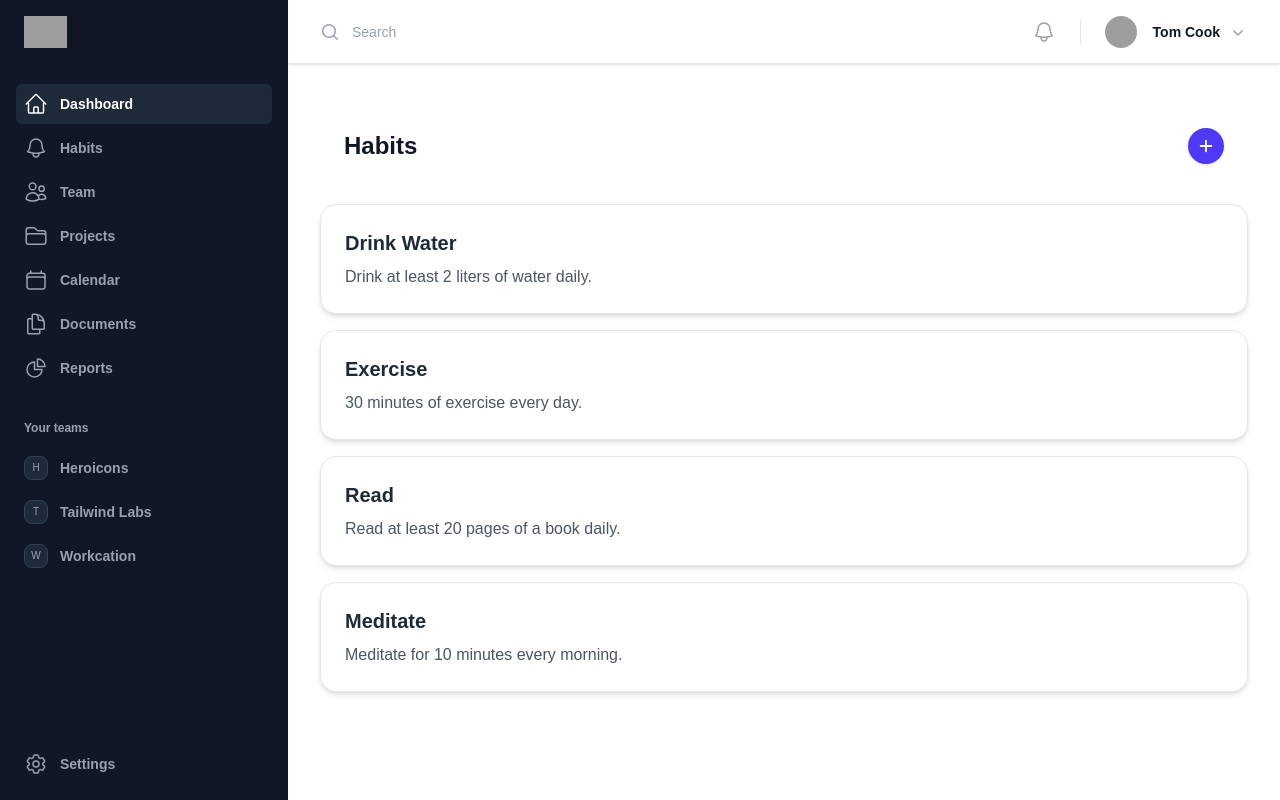
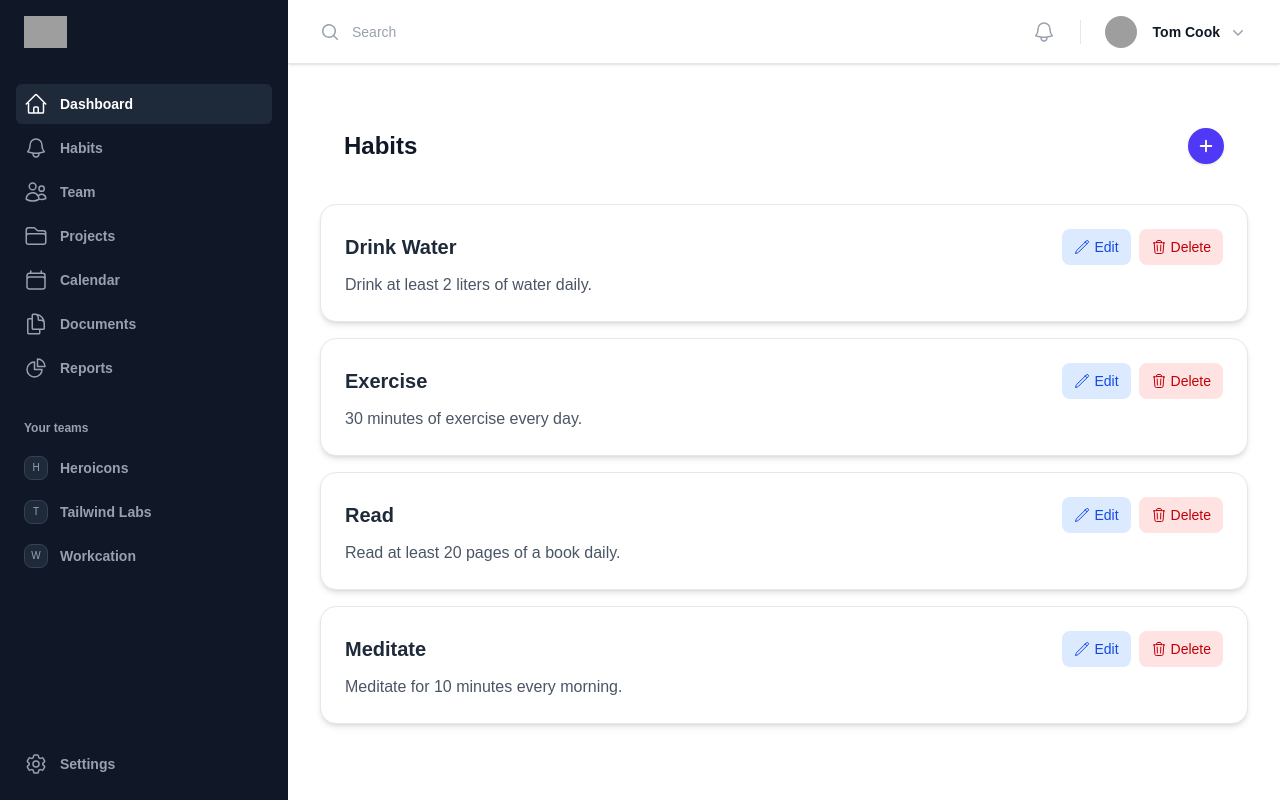
Before and after one commit to Leorev01/ProductivityApp2.0, a Next.js app: page /dashboard in a window 1280 px wide. Both pictures are taken after a click on the element "Habits". Built offline with nearby package versions, Linux system fonts and the light colour scheme; grey boxes are pictures that could not be loaded.

Commit message:
Adds edit and delte buttons to habit

```diff
--- a/app/(auth)/dashboard/components/Habit.tsx
+++ b/app/(auth)/dashboard/components/Habit.tsx
@@ -1,9 +1,26 @@
+import { TrashIcon, PencilIcon } from "@heroicons/react/24/outline";
+
 export default function Habit({ title, description }: { title: string; description: string }) {
   return (
     <div className="rounded-2xl border border-gray-200 bg-white p-6 shadow-md transition hover:shadow-xl">
-      <h3 className="text-xl font-semibold text-gray-800 mb-2">{title}</h3>
+      <div className="mb-2 flex items-center justify-between">
+        <h3 className="text-xl font-semibold text-gray-800">{title}</h3>
+        <div className="flex gap-2">
+          <button
+            type="button"
+            className="inline-flex items-center gap-1 rounded-lg bg-blue-100 px-3 py-2 text-sm font-medium text-blue-700 hover:bg-blue-200 transition cursor-pointer"
+          >
+            <PencilIcon className="h-4 w-4" /> Edit
+          </button>
+          <button
+            type="button"
+            className="inline-flex items-center gap-1 rounded-lg bg-red-100 px-3 py-2 text-sm font-medium text-red-700 hover:bg-red-200 transition cursor-pointer"
+          >
+            <TrashIcon className="h-4 w-4" /> Delete
+          </button>
+        </div>
+      </div>
       <p className="text-gray-600">{description}</p>
-
     </div>
   );
 }
```
